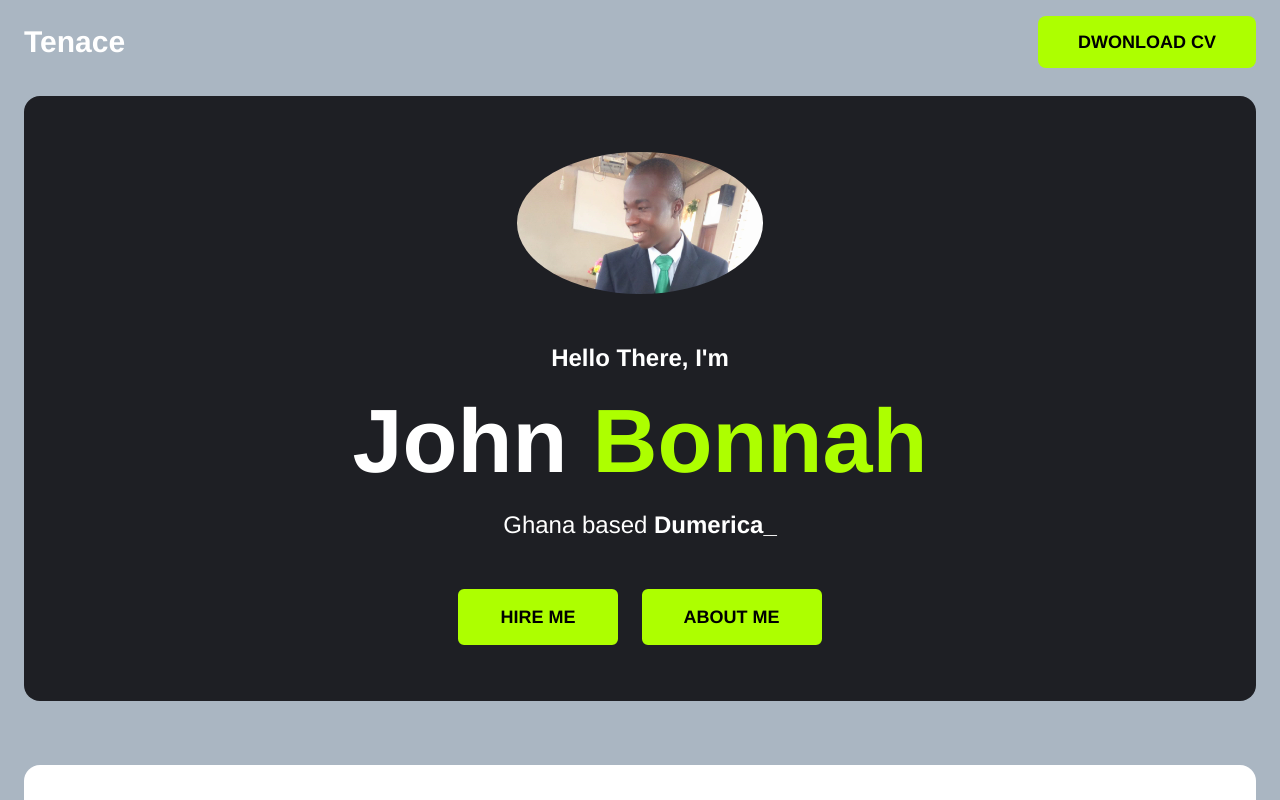
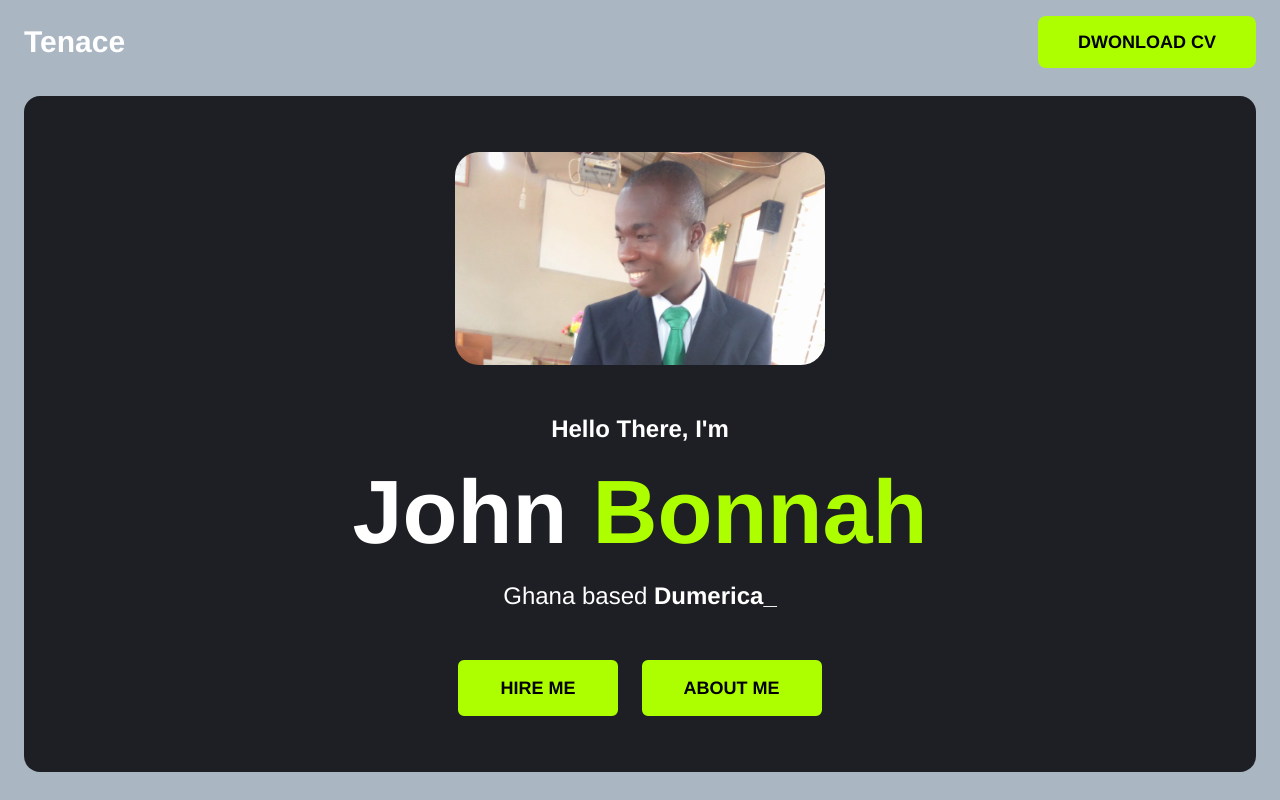
Before and after one commit to Bonnahjohn/julia, a Vue app: page / in a window 1280 px wide. Shown: the top 800 px of the page. Built offline with nearby package versions, Linux system fonts and the light colour scheme.

Commit message:
the hero image customize again

```diff
--- a/src/components/HomePage.vue
+++ b/src/components/HomePage.vue
@@ -17,7 +17,7 @@
 <!-- mmmmmmmmmmmmmmmmmmmmmmmmmmmmm hero section mmmmmmmmmmmmmmmm -->
  <section class=" bg-[#1e1f24] rounded-2xl py-14">
 <div class="flex flex-col justify-center text-center text-white">
-   <img :src="image" alt="hero image" class="lg:w-[20%] lg:h-[30%] w-40 rounded-[100%] mx-auto ">
+   <img :src="image" alt="hero image" class="lg:w-[30%] lg:h-[40%] w-40 rounded-3xl mx-auto ">
    <br>
    <br>
           <p class=" font-bold  text-2xl "> Hello There, I'm </p>
@@ -27,8 +27,8 @@
  flex buttons
 mmmmmmmmmmmmmmmm -->
          <div class="flex mx-auto pt-12 space-x-6">
-          <button class="bg-[#adff00] hover:bg-transparent hover:border-[#adff00] border-[#adff00] border-2 hover:text-white
-           px-10 py-3 font-bold text-lg rounded-md text-black">HIRE ME</button>
+          <a class="bg-[#adff00] hover:bg-transparent hover:border-[#adff00] border-[#adff00] border-2 hover:text-white
+           px-10 py-3 font-bold text-lg rounded-md text-black" href="#hire">HIRE ME</a>
 
            <a class="bg-[#adff00] hover:bg-transparent hover:border-[#adff00] border-[#adff00] border-2 hover:text-white
            px-10 py-3 font-bold text-lg rounded-md text-black" href="#about">ABOUT ME</a>
@@ -409,7 +409,7 @@ I’m dedicated to building meaningful projects and delivering impactful solutio
 <!-- mmmmmmmmmmmmmmmmmmmmmmmmmmmmmmmmm
       contact us
     mmmmmmmmmmmmmmmmmmmmmmmmmmmmmmmmm -->
-    <section class=" bg-white  py-36 mt-16 rounded-2xl lg:px-10 px-5">
+    <section class=" bg-white  py-36 mt-16 rounded-2xl lg:px-10 px-5" id="hire">
       <h5 class="font-extrabold text-2xl text-center underline decoration-[#adff00] decoration-2">GET IN TOUCH</h5>
       <br><p class="text-lg text-neutral-600 text-center">
  Duis aute irure in reprehen pteur sint occaect cupidatat  <br>
@@ -472,14 +472,14 @@ I’m dedicated to building meaningful projects and delivering impactful solutio
 <!-- mmmmmmmmmmmmmmmmmmmmmmmmmmmmmmmmm
      the map
       mmmmmmmmmmmmmmmmmmmmmmmmmmmmmmmmm -->
-<div class="bg-red-700 h-full w-full">
+<div class="bg-red-700 h-full w-full rounded-2xl">
 g
 </div>
 <!-- mmmmmmmmmmmmmmmmmmmmmmmmmmmmmmmmm
      the contact us form
       mmmmmmmmmmmmmmmmmmmmmmmmmmmmmmmmm -->
       <form >
-        <h6 class="text-3xl font-bold">Write a message</h6>
+        <h6 class="text-4xl font-bold">Write a message</h6>
         <div class="grid lg:grid-cols-2 grid-rows-1 lg:gap-x-5  gap-y-4 pt-10">
           <input type="text" placeholder="Name*" class="border border-gray-400 rounded-md p-3">
           <input type="email" placeholder="Email*" class="border border-gray-400 rounded-md p-3">
@@ -502,7 +502,7 @@ g
       <p class="text-center text-lg text-neutral-500"> Lorem ipsum dolor sit amet, consectetur adipisicing elit. Corrupti magnam nisi facilis ab nobis quia labore hic ipsam <br> possimus ex eaque ullam totam illum laudantium molestiae natus</p>
     </section>
     <footer class="pt-6">
-      <div class="flex justify-between">
+      <div class="flex justify-between gap-3">
         <p class="text-lg text-neutral-500">All rights reserved &copy; 2024 <strong class="font-bold">Tenace TechZone</strong></p>
      <p class="text-lg text-neutral-500">Terms & Condition <span>Privacy Policy</span></p>
       </div>
```
